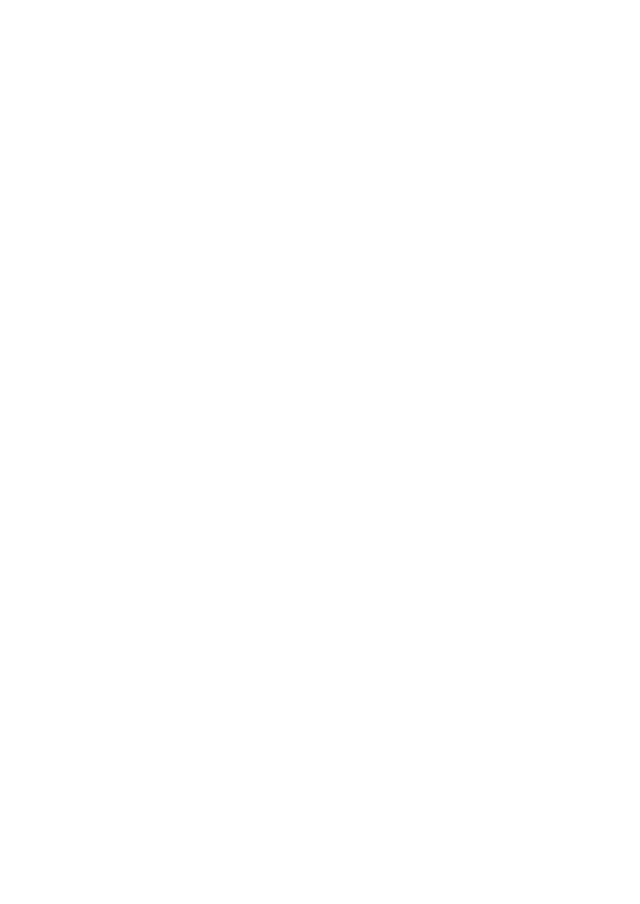
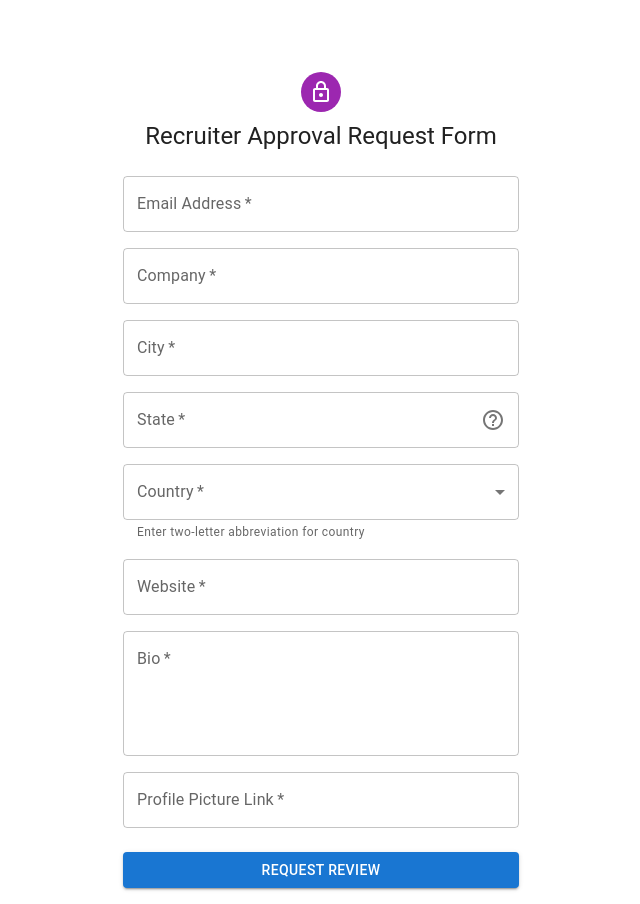
Before and after one commit to Darshan1510/career-cupid-fe, a React (Create React App) app: page /create-recruiter in a window 1280 px wide. Before the commit this address had no page. Shown: the whole page, without its empty margins (319-959 px from the left). Before the commit the page ends 800 px from the top, so only its background shows below. Built offline with nearby package versions, Linux system fonts and the light colour scheme.

Commit message:
Add recruiter approval form

```diff
--- a/src/App.tsx
+++ b/src/App.tsx
@@ -8,6 +8,7 @@
 import SignIn from "./users/SignIn";
 import SignUp from "./users/SignUp";
 import ForgotPassword from "./users/ForgotPassword";
+import CreateRecruiter from "./recruiters/CreateRecruiter";
 
 
 function App() {
@@ -30,6 +31,7 @@
         <Route path="/signin" element={<SignIn />} />
         <Route path="/signup" element={<SignUp />} />
         <Route path="/forgot-password" element={<ForgotPassword />} />
+        <Route path="/create-recruiter" element={<CreateRecruiter />} />
       </Routes>
     </div>
   );
--- /dev/null
+++ b/src/recruiters/CreateRecruiter.tsx
@@ -0,0 +1,192 @@
+import React, { useState } from "react";
+import Avatar from "@mui/material/Avatar";
+import Button from "@mui/material/Button";
+import CssBaseline from "@mui/material/CssBaseline";
+import TextField from "@mui/material/TextField";
+import Grid from "@mui/material/Grid";
+import Box from "@mui/material/Box";
+import LockOutlinedIcon from "@mui/icons-material/LockOutlined";
+import Typography from "@mui/material/Typography";
+import Container from "@mui/material/Container";
+import { createTheme, ThemeProvider } from "@mui/material/styles";
+import { FormControl, InputAdornment, InputLabel, MenuItem, Select, Tooltip, FormHelperText } from "@mui/material";
+import HelpOutlineIcon from "@mui/icons-material/HelpOutline";
+import { createRecruiter } from "./client";
+
+const defaultTheme = createTheme();
+
+const RecruiterSignUp = () => {
+    const [formData, setFormData] = useState({
+        email: "",
+        company: "",
+        city: "",
+        state: "",
+        country: "",
+        website: "",
+        bio: "",
+        profile_picture: "",
+    });
+
+    const handleChange = (e: any) => {
+        const { name, value } = e.target;
+        setFormData({
+            ...formData,
+            [name]: value,
+        });
+    };
+
+    const handleSubmit = async (event: any) => {
+        event.preventDefault();
+
+        try {
+            // Call the register function from client.ts
+            const createdUser = await createRecruiter(formData);
+            if (createdUser) {
+                alert("Thank you for filling out the form, we shall update you once you are approved/rejected.");
+            }
+        } catch (error) {
+            console.error("Error registering user:", error);
+            // Handle error here, e.g., display error message to the user
+            alert("Error registering user. Please try again.");
+        }
+    };
+
+    return (
+        <ThemeProvider theme={defaultTheme}>
+            <Container component="main" maxWidth="xs">
+                <CssBaseline />
+                <Box
+                    sx={{
+                        marginTop: 8,
+                        display: "flex",
+                        flexDirection: "column",
+                        alignItems: "center",
+                    }}
+                >
+                    <Avatar sx={{ m: 1, bgcolor: "secondary.main" }}>
+                        <LockOutlinedIcon />
+                    </Avatar>
+                    <Typography component="h1" variant="h5">
+                        Recruiter Approval Request Form
+                    </Typography>
+                    <Box component="form" noValidate onSubmit={handleSubmit} sx={{ mt: 3 }}>
+                        <Grid container spacing={2}>
+                            <Grid item xs={12}>
+                                <TextField
+                                    required
+                                    fullWidth
+                                    id="email"
+                                    label="Email Address"
+                                    name="email"
+                                    autoComplete="email"
+                                    value={formData.email}
+                                    onChange={handleChange}
+                                />
+                            </Grid>
+                            <Grid item xs={12}>
+                                <TextField
+                                    required
+                                    fullWidth
+                                    id="company"
+                                    label="Company"
+                                    name="company"
+                                    value={formData.company}
+                                    onChange={handleChange}
+                                />
+                            </Grid>
+                            <Grid item xs={12}>
+                                <TextField
+                                    required
+                                    fullWidth
+                                    id="city"
+                                    label="City"
+                                    name="city"
+                                    value={formData.city}
+                                    onChange={handleChange}
+                                />
+                            </Grid>
+                            <Grid item xs={12}>
+                                <TextField
+                                    required
+                                    fullWidth
+                                    id="state"
+                                    label="State"
+                                    name="state"
+                                    value={formData.state}
+                                    onChange={handleChange}
+                                    InputProps={{
+                                        endAdornment: (
+                                            <InputAdornment position="end">
+                                                <Tooltip title="Enter two-letter abbreviation for state">
+                                                    <HelpOutlineIcon color="action" />
+                                                </Tooltip>
+                                            </InputAdornment>
+                                        ),
+                                    }}
+                                />
+                            </Grid>
+                            <Grid item xs={12}>
+                                <FormControl fullWidth required>
+                                    <InputLabel id="country-label">Country</InputLabel>
+                                    <Select
+                                        labelId="country-label"
+                                        id="country"
+                                        value={formData.country}
+                                        label="Country"
+                                        onChange={(e) => setFormData({ ...formData, country: e.target.value })}
+                                    >
+                                        <MenuItem value="US">US</MenuItem>
+                                        <MenuItem value="IN">IN</MenuItem>
+                                        <MenuItem value="CA">CA</MenuItem>
+                                    </Select>
+                                    <FormHelperText>Enter two-letter abbreviation for country</FormHelperText>
+                                </FormControl>
+                            </Grid>
+
+                            <Grid item xs={12}>
+                                <TextField
+                                    required
+                                    fullWidth
+                                    id="website"
+                                    label="Website"
+                                    name="website"
+                                    value={formData.website}
+                                    onChange={handleChange}
+                                />
+                            </Grid>
+                            <Grid item xs={12}>
+                                <TextField
+                                    required
+                                    fullWidth
+                                    id="bio"
+                                    label="Bio"
+                                    name="bio"
+                                    multiline
+                                    rows={4}
+                                    value={formData.bio}
+                                    onChange={handleChange}
+                                />
+                            </Grid>
+                            <Grid item xs={12}>
+                                <TextField
+                                    required
+                                    fullWidth
+                                    id="profile_picture"
+                                    label="Profile Picture Link"
+                                    name="profile_picture"
+                                    value={formData.profile_picture}
+                                    onChange={handleChange}
+                                />
+                            </Grid>
+                        </Grid>
+                        <Button type="submit" fullWidth variant="contained" sx={{ mt: 3, mb: 2 }}>
+                            Request Review
+                        </Button>
+                    </Box>
+                </Box>
+            </Container>
+        </ThemeProvider>
+    );
+};
+
+export default RecruiterSignUp;
--- /dev/null
+++ b/src/recruiters/client.ts
@@ -0,0 +1,26 @@
+import commonUtil from "../utils/commonUtil";
+
+const API_BASE = process.env.REACT_APP_API_BASE;
+const API_URL = `${API_BASE}/api/v1`;
+
+export interface IRecruiter {
+    name: string;
+    email: string;
+    country: string;
+    website: string;
+    bio: string;
+    profile_picture: string;
+    created_at: number;
+    updated_at: number;
+}
+
+export const createRecruiter = async (recruiter: any) => {
+    // TODO: Fetch the ID of the logged-in user from the session
+    recruiter.user = "60f3b3b3b3b3b3b3b3b3b3b3";
+    recruiter.created_at = Date.now();
+    recruiter.approved = false;
+    let method = "POST";
+    let url = `${API_URL}/recruiters`;
+    const response = await commonUtil.httpRequest(url, method, {}, recruiter);
+    return response;
+};
```
